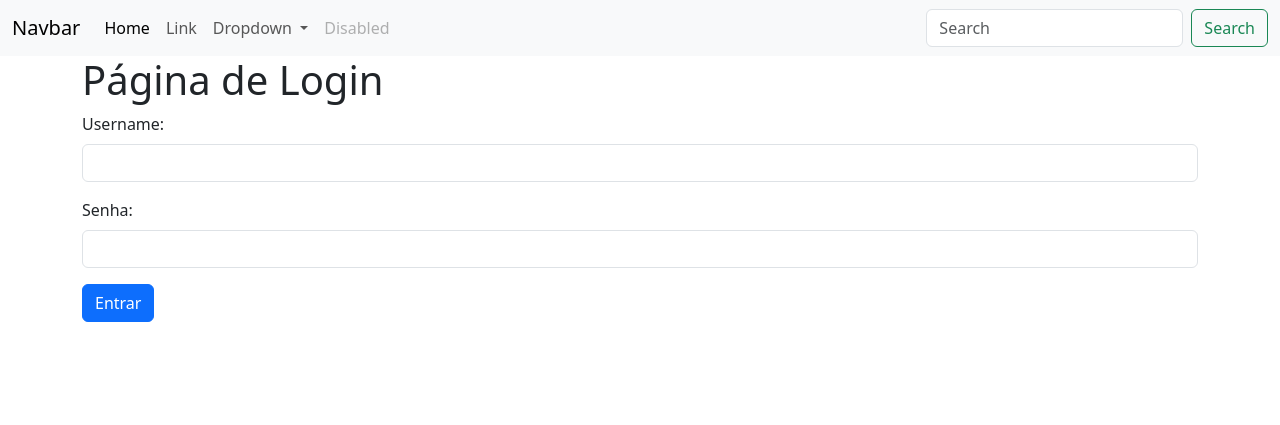
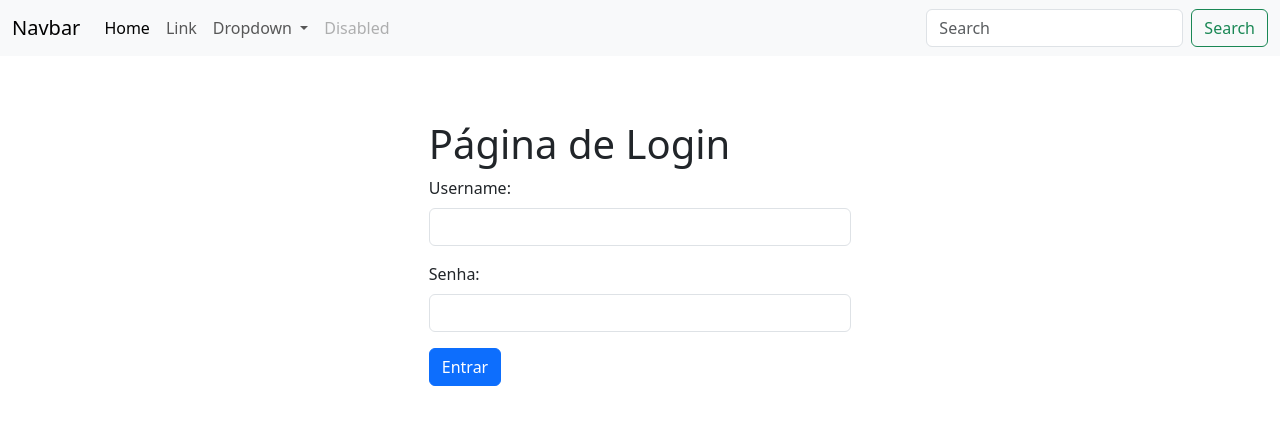
Before and after one commit to romulodeoliveirapython/To-Do-List-Django, a Django app: page /account/login/ in a window 1280 px wide. Shown: the top 425 px of the page. Run offline with Django 4.2, Linux system fonts and the light colour scheme.

Commit message:
mudança no tamanho do form de login

```diff
--- a/templates/registration/login.html
+++ b/templates/registration/login.html
@@ -3,6 +3,7 @@
 {% block title %}Login | {% endblock title %}
 
 {% block content %}
+<div class="container-sm" style="width: 40%; margin-top: 4rem;">
     <h1>Página de Login</h1>
     <form method="post">
         {% csrf_token %}
@@ -24,4 +25,5 @@
         {{ v }}
         {% endfor %}
     </form>
+</div>
 {% endblock content %}
```
Lines whose indentation alone changed are shown as unchanged.
